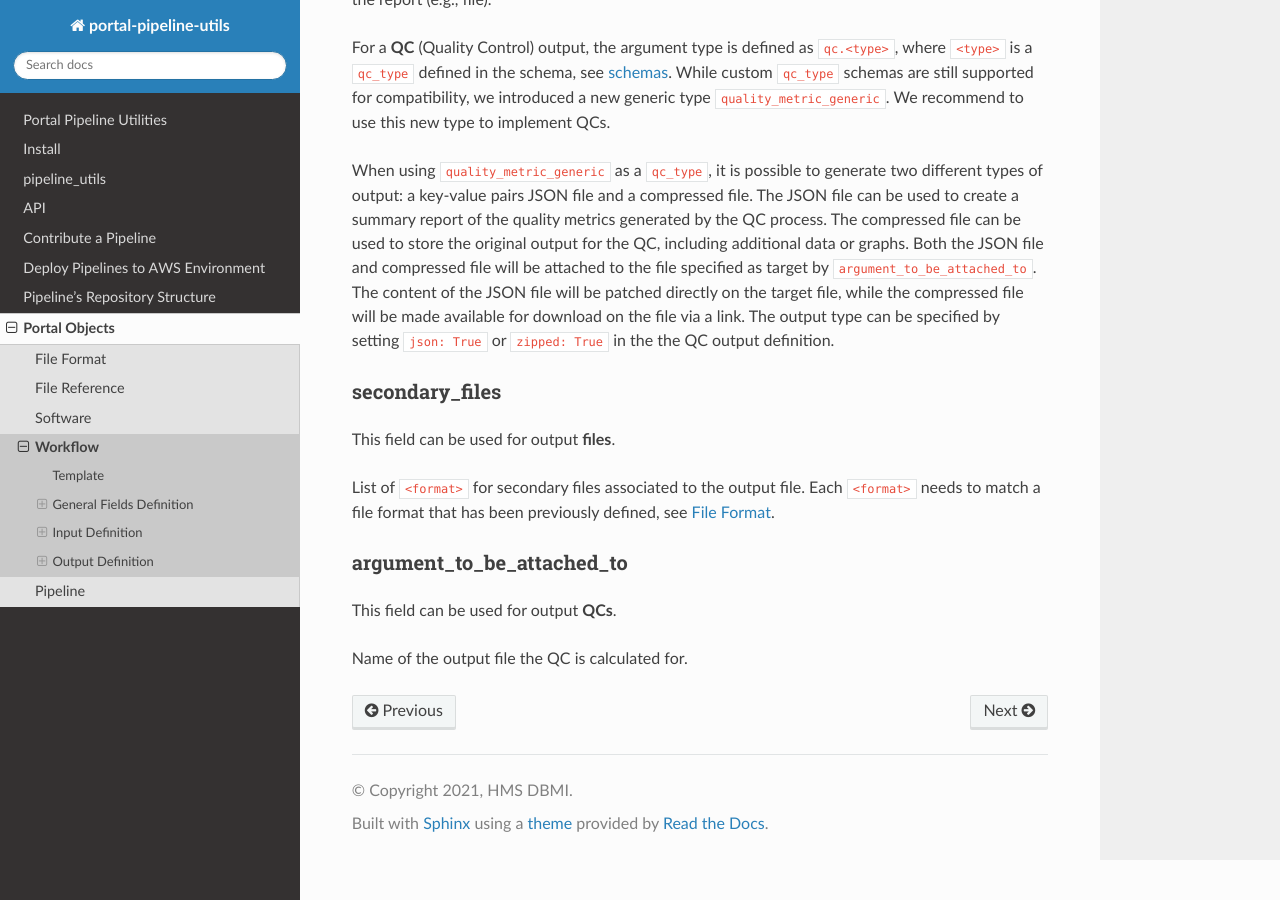
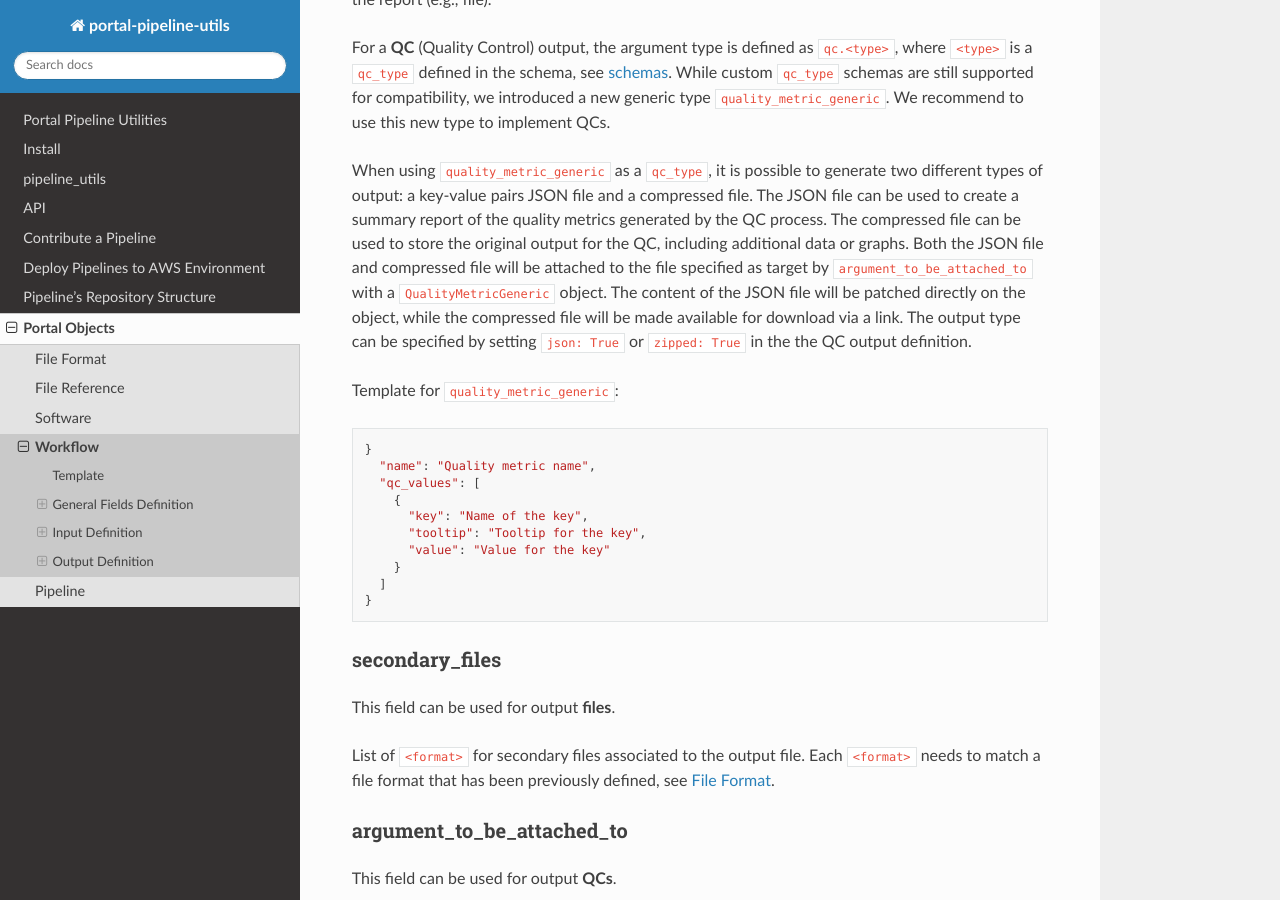
Before and after one commit to smaht-dac/smaht-pipeline-utils, a Sphinx documentation site: the page built from docs/yaml_workflow.rst, in a window 1280 px wide and 900 px high, scrolled down 3542 px. Built offline with Sphinx 7.4.7 and the Read the Docs theme 2.0.0, drawn with Linux system fonts in a browser that asks for light colours.

```diff
--- a/docs/yaml_workflow.rst
+++ b/docs/yaml_workflow.rst
@@ -175,9 +175,24 @@ We recommend to use this new type to implement QCs.
 When using ``quality_metric_generic`` as a ``qc_type``, it is possible to generate two different types of output: a key-value pairs JSON file and a compressed file.
 The JSON file can be used to create a summary report of the quality metrics generated by the QC process.
 The compressed file can be used to store the original output for the QC, including additional data or graphs.
-Both the JSON file and compressed file will be attached to the file specified as target by ``argument_to_be_attached_to``.
-The content of the JSON file will be patched directly on the target file, while the compressed file will be made available for download on the file via a link.
+Both the JSON file and compressed file will be attached to the file specified as target by ``argument_to_be_attached_to`` with a ``QualityMetricGeneric`` object.
+The content of the JSON file will be patched directly on the object, while the compressed file will be made available for download via a link.
 The output type can be specified by setting ``json: True`` or ``zipped: True`` in the the QC output definition.
+
+Template for ``quality_metric_generic``:
+
+.. code-block:: python
+
+  }
+    "name": "Quality metric name",
+    "qc_values": [
+      {
+        "key": "Name of the key",
+        "tooltip": "Tooltip for the key",
+        "value": "Value for the key"
+      }
+    ]
+  }
 
 secondary_files
 ^^^^^^^^^^^^^^^
```
Also changed, not shown: docs/yaml_metaworkflow.rst (+18 -0 lines), 2 other files.
